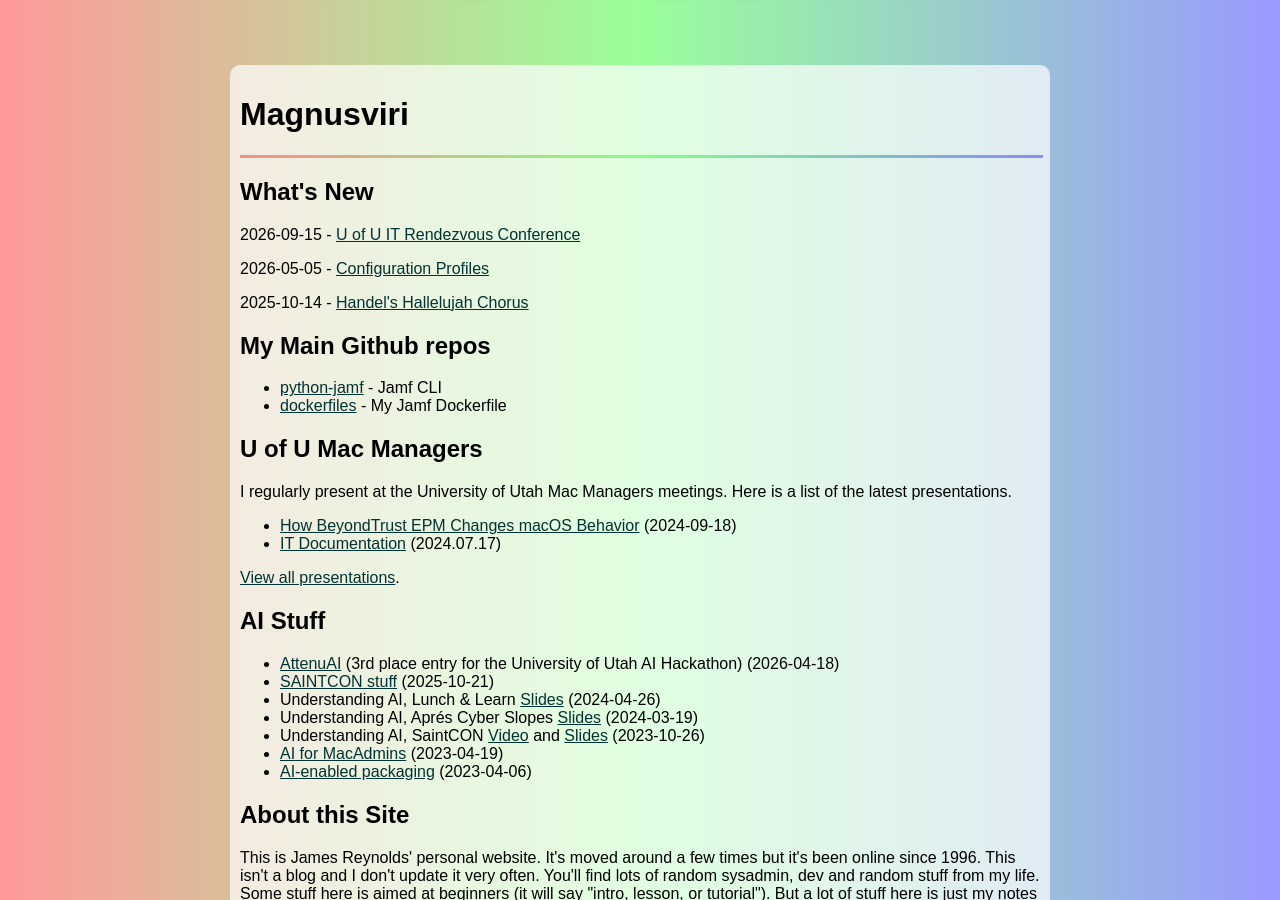
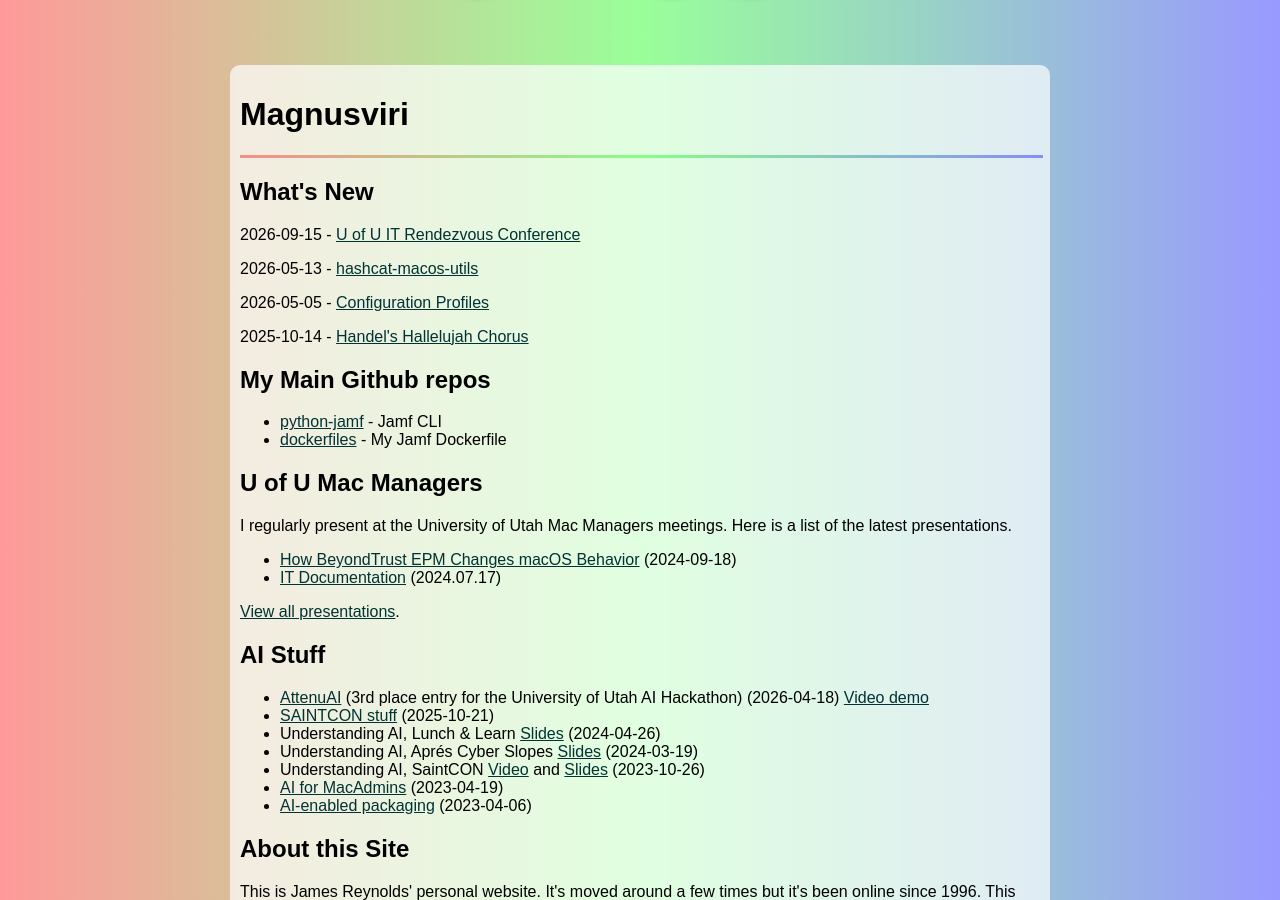
Before and after one commit to magnusviri/magnusviri.com, a Jekyll site: the page built from index.md, in a window 1280 px wide and 900 px high, scrolled down 218 px. Built offline with Jekyll 4.4.1, drawn with Linux system fonts in a browser that asks for light colours; comment, search, counter and statistics services are not loaded.

Commit message:
Updated index.md

```diff
--- a/index.md
+++ b/index.md
@@ -11,6 +11,8 @@
 ## What's New
 
 2026-09-15 - [U of U IT Rendezvous Conference](https://itcon.utah.edu/)
+
+2026-05-13 - [hashcat-macos-utils](https://github.com/magnusviri/hashcat-macos-utils)
 
 2026-05-05 - [Configuration Profiles](configuration-profiles.html)
 
@@ -32,7 +34,7 @@
 
 ## AI Stuff
 
-- [AttenuAI](https://github.com/attenuai/attenuai-demo) (3rd place entry for the University of Utah AI Hackathon) (2026-04-18)
+- [AttenuAI](https://github.com/attenuai/attenuai-demo) (3rd place entry for the University of Utah AI Hackathon) (2026-04-18) [Video demo](https://www.youtube.com/watch?v=ihNMMc6LrSc)
 - [SAINTCON stuff](saintcon2025.html) (2025-10-21)
 - Understanding AI, Lunch & Learn [Slides](/dl/lunch-and-learn-2024.pdf) (2024-04-26)
 - Understanding AI, Aprés Cyber Slopes [Slides](/dl/apres-cyber-slopes-2024.pdf) (2024-03-19)
```
